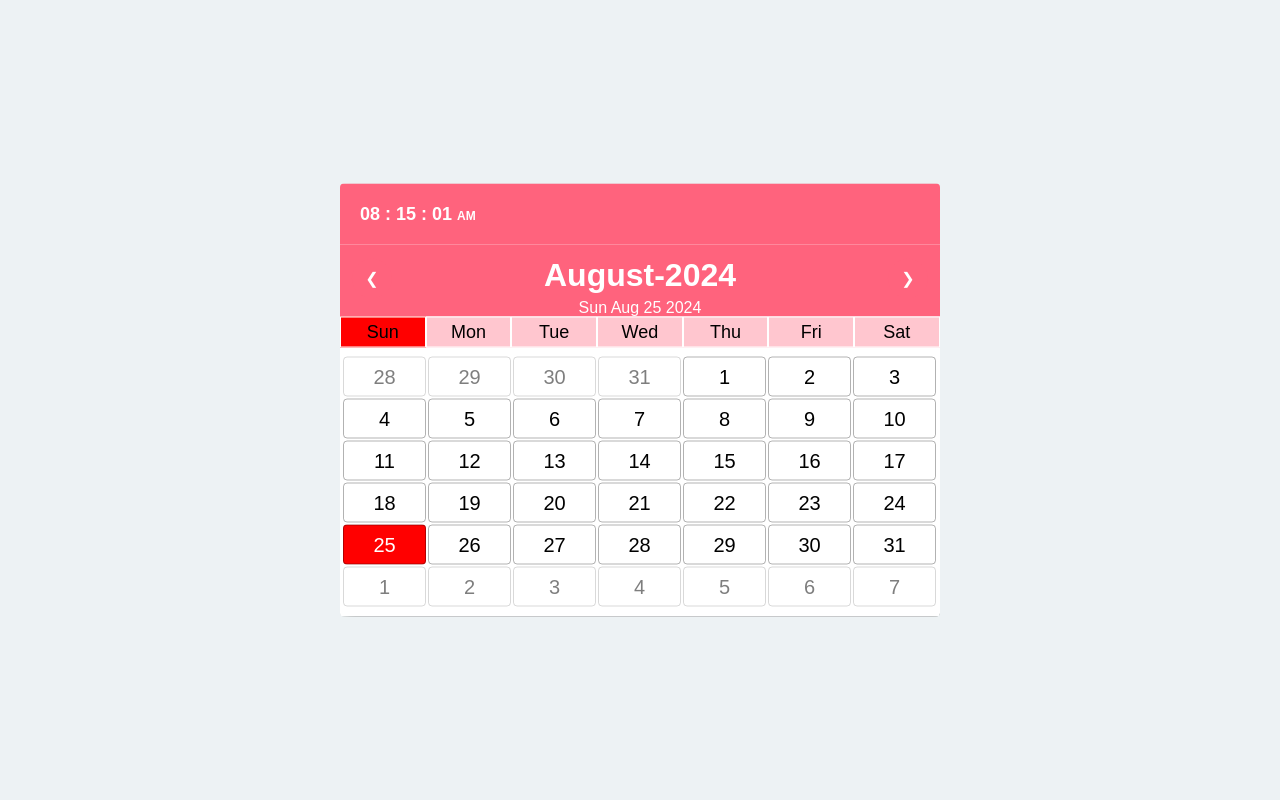
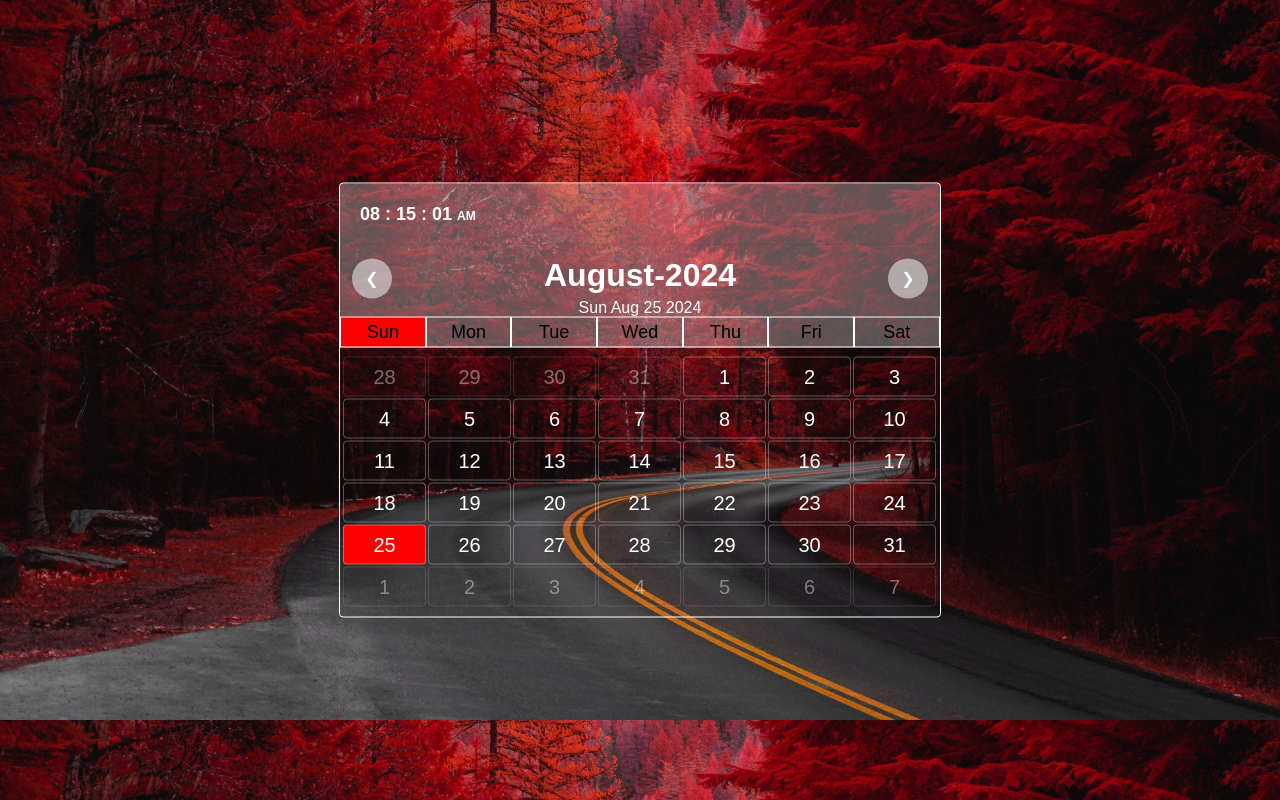
Before and after one commit to palixarjun/Local-Folder-Practice, a plain HTML site: page 19_dynamic_calender/index.html in a window 1280 px wide. Drawn offline with Linux system fonts and the light colour scheme.

Commit message:
bg-image-and-appearence-changes

```diff
--- a/19_dynamic_calender/style.css
+++ b/19_dynamic_calender/style.css
@@ -10,6 +10,8 @@
 
 body {
     background-color: #edf2f4;
+    background-image: url("bg-img.jpg");
+    background-size: cover;
 }
 
 .container {
@@ -18,6 +20,7 @@ body {
     left: 50%;
     transform: translate(-50%, -50%);
     overflow: hidden;
+    border: 1px solid #fff;
     border-radius: 4px;
     user-select: none; /*the user will not be able to select any text in the container*/
 }
@@ -25,7 +28,8 @@ body {
 .container .calender {
     width: 600px;
     height: 433px;
-    background-color: #fff;
+    background-color: transparent;
+    color: white;
     box-shadow: 4px 4px 10px rgba(0, 0, 0, 0.6);
     font-family: sans-serif;
 }
@@ -35,7 +39,7 @@ body {
     top: 0;
     left: 0;
     padding: 20px;
-    background-color: #ff637d;
+    background-color: rgba(255, 255, 255, 0.3);
     color: #fff;
 }
 
@@ -52,7 +56,7 @@ body {
 .calender .month {
     width: 100%;
     text-align: center;
-    background-color: #ff637d;
+    background-color: rgba(255, 255, 255, 0.3);
     color: #fff;
     display: flex;
     align-items: center;
@@ -68,7 +72,7 @@ body {
     width: 40px;
     height: 40px;
     display: inline-block;
-    background-color: #ff637d;
+    background-color: rgba(255, 255, 255, 0.5);
     line-height: 40px;
     border-radius: 50%;
     cursor: pointer;
@@ -77,7 +81,7 @@ body {
 }
 
 .month .arrow:hover {
-    background-color: rgba(169, 0, 28, 0.7);
+    background-color: red;
 }
 
 .month h2 {
@@ -87,7 +91,7 @@ body {
 
 .container .week {
     display: flex;
-    background-color: #ffc6cf;
+    background-color: rgba(255, 255, 255, 0.3);
 }
 
 .container .week div {
@@ -121,7 +125,7 @@ body {
     text-align: center;
     padding: 8px 4px;
     font-size: 20px;
-    border: 1px solid rgba(0, 0, 0, 0.3);
+    border: 1px solid rgba(255, 255, 255, 0.3);
     margin: 1px 1px;
     border-radius: 4px;
 }
@@ -145,7 +149,7 @@ body {
 
 .dates .prev,
 .dates .next {
-    opacity: 0.5;
+    opacity: 0.4;
 }
 
 .dates .prev:hover,
```
Also changed, not shown: 19_dynamic_calender/bg-img.jpg (added).
